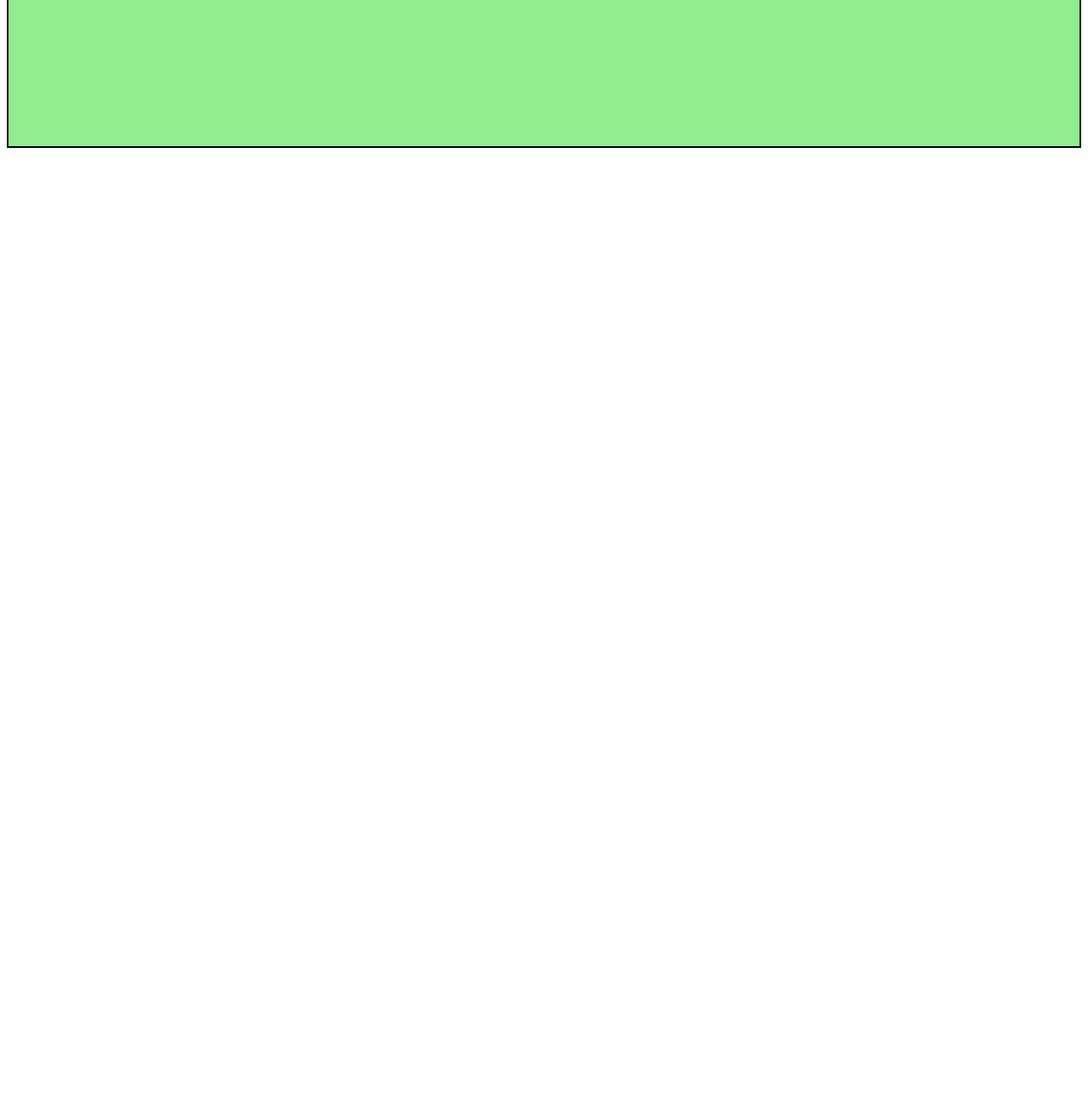
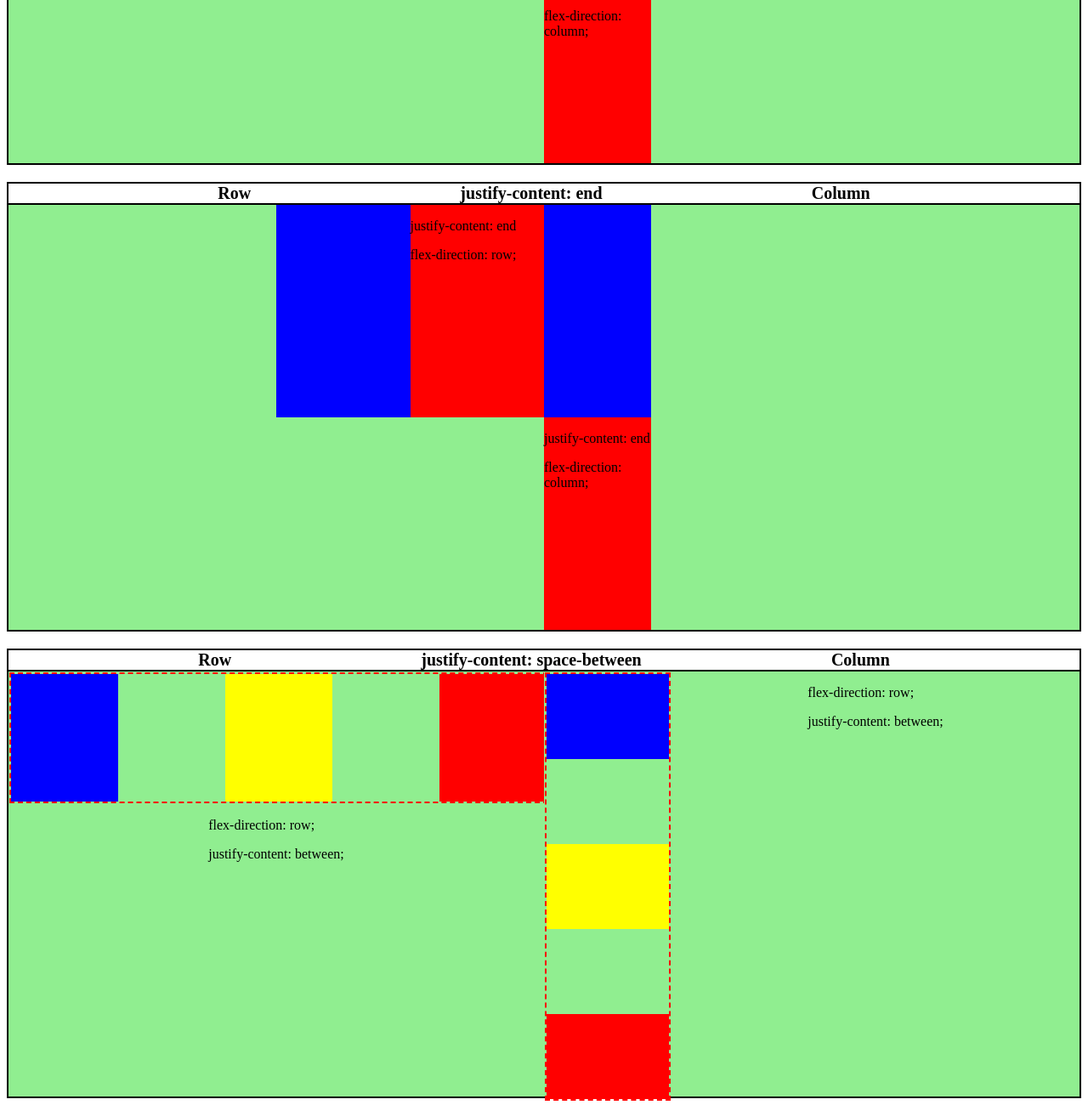
Before and after one commit to KC-Scout/flex-box-examples, a plain HTML site: page index.html in a window 1280 px wide. Shown: the part 1426-2726 px from the top of the page at 85% size. Before the commit the page ends 1608 px from the top, so only its background shows below. Drawn offline with Linux system fonts and the light colour scheme.

Commit message:
Added in examples for other justify parameters, redid containers to illustrate rows and columns within a container, added descriptions

```diff
--- a/index.html
+++ b/index.html
@@ -33,10 +33,12 @@
      <p>Justify content controls how the items are arranged along the main axis</p>
      <img src="https://www.w3.org/TR/css-flexbox-1/images/flex-direction-terms.svg" alt="">
 
+     <!-- Examples of justify-content: start -->
      <div class="big-container">
          <div class="small-container">
-             <div>Row: justify-content: start</div>
-             <div>Column: justify-content: start</div>
+             <div>Row</div>
+             <div>justify-content: start</div>
+             <div>Column</div>
          </div>
          <div class="justify-container">
             <div id="box-container-4">
@@ -45,11 +47,69 @@
 
             </div>
             <div id="box-container-5">
-                <div id="box-9"></div>
-                <div id="box-10"><p>justify-content: start</p><p>flex-direction: column;</p></div>
+                <div class="box-9"></div>
+                <div class="box-10"><p>justify-content: start</p><p>flex-direction: column;</p></div>
             </div>
         </div>
      </div>
 
+     <!-- Examples of  justify-content: end-->
+     <div class="big-container">
+        <div class="small-container">
+            <div>Row</div>
+            <div>justify-content: end</div>
+            <div>Column</div>
+        </div>
+        <div class="justify-container">
+           <div id="box-container-6">
+               <div id="box-7"></div>
+               <div id="box-8"><p>justify-content: end</p>flex-direction: row;</p></div>
+
+           </div>
+           <div id="box-container-7">
+               <div class="box-9"></div>
+               <div class="box-10"><p>justify-content: end</p><p>flex-direction: column;</p></div>
+           </div>
+       </div>
+    </div>
+    <!-- Examples of justify-content: space-between -->
+    <!--
+        Items are aligned to the center of the main axis with extra space between. The first and last items are pushed against the very edge of the container
+    -->
+     <div class="big-container">
+        <div class="small-container">
+            <div>Row</div>
+            <div>justify-content: space-between</div>
+            <div>Column</div>
+        </div>
+        <div class="justify-container">
+           <div id="box-container-8">
+               <div class="row-column-container-1">
+                    <div class="box-9"></div>
+                    <div class="box-11"></div>
+                    <div class="box-10"></div>
+               </div>
+               <div class="description">
+                   <div><p>flex-direction: row;</p><p>justify-content: between;</p></div>
+               </div>
+           </div>
+           <div id="box-container-9">
+               <div class="row-column-container-2">
+                    <div class="col-box-9"></div>
+                    <div class="col-box-11"></div>
+                    <div class="col-box-10"></div>
+               </div>
+               <div class="description">
+                   <div><p>flex-direction: row;</p><p>justify-content: between;</p></div>
+               </div>
+           </div>
+
+       </div>
+    </div>
+
+    <!-- Examples of justify-content: space-around -->
+
+
+
 </body>
 </html>
--- a/styles/style.css
+++ b/styles/style.css
@@ -74,10 +74,11 @@ h1 {
     justify-content: space-around;
     flex-direction: column;
     border: 1px solid black;
+    margin-top: 20px;
 }
 .small-container {
     display: flex;
-    justify-content: space-around;
+    justify-content: space-evenly;
     flex-direction: row;
     border: 1px solid black;
     font-size: 20px;
@@ -118,13 +119,109 @@ h1 {
     background-color: lightgreen;
     justify-content: start;
 }
-#box-9 {
+.box-9 {
     background-color: blue;
-    width: 25%;
-    height: 25%;
+    width: 20%;
+    height: 100%;
 }
-#box-10 {
+.box-10 {
     background-color: red;
-    width: 25%;
-    height: 25%;
+    width: 20%;
+    height: 100%;
 }
+.box-11 {
+    background-color: yellow;
+    width: 20%;
+    height: 100%;
+}
+
+#box-container-6 {
+    display: flex;
+    height: 500px;
+    width: 800px;
+    flex-direction: row;
+    background-color: lightgreen;
+    justify-content: end;
+}
+
+#box-container-7 {
+    display: flex;
+    height: 500px;
+    width: 800px;
+    flex-direction: column;
+    background-color: lightgreen;
+    justify-content: end;
+}
+#box-container-8 {
+    display: flex;
+    height: 500px;
+    width: 800px;
+    flex-direction: column;
+    background-color: lightgreen;
+}
+
+#box-container-9 {
+    display: flex;
+    height: 500px;
+    width: 800px;
+    flex-direction: row;
+    background-color: lightgreen;
+    justify-content: space-between;
+}
+#box-container-10 {
+    display: flex;
+    height: 500px;
+    width: 800px;
+    flex-direction: row;
+    background-color: lightgreen;
+    justify-content: space-between;
+}
+
+#box-container-11 {
+    display: flex;
+    height: 500px;
+    width: 800px;
+    flex-direction: column;
+    background-color: lightgreen;
+    justify-content: space-between;
+}
+
+.row-column-container-1{
+    display: flex;
+    flex-direction: row;
+    justify-content: space-between;
+    border: 2px dashed red;
+    width: 100%;
+    height: 30%;
+    margin: 1px;
+}
+.row-column-container-2{
+    display: flex;
+    flex-direction: column;
+    justify-content: space-between;
+    border: 2px dashed red;
+    width: 30%;
+    height: 100%;
+    margin: 1px;
+}
+.description {
+    display: flex;
+    width: 100%;
+    height: 30%;
+    justify-content: center;
+}
+.col-box-9 {
+    background-color: blue;
+    width: 100%;
+    height: 20%;
+}
+.col-box-10 {
+    background-color: red;
+    width: 100%;
+    height: 20%;
+}
+.col-box-11 {
+    background-color: yellow;
+    width: 100%;
+    height: 20%;
+}
```
